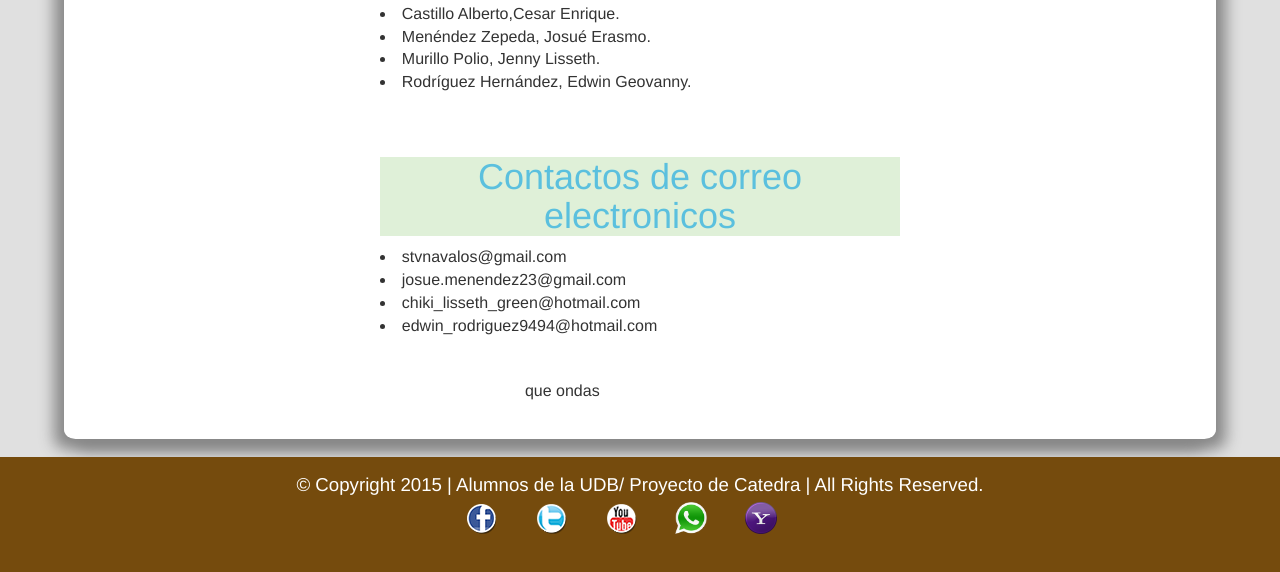
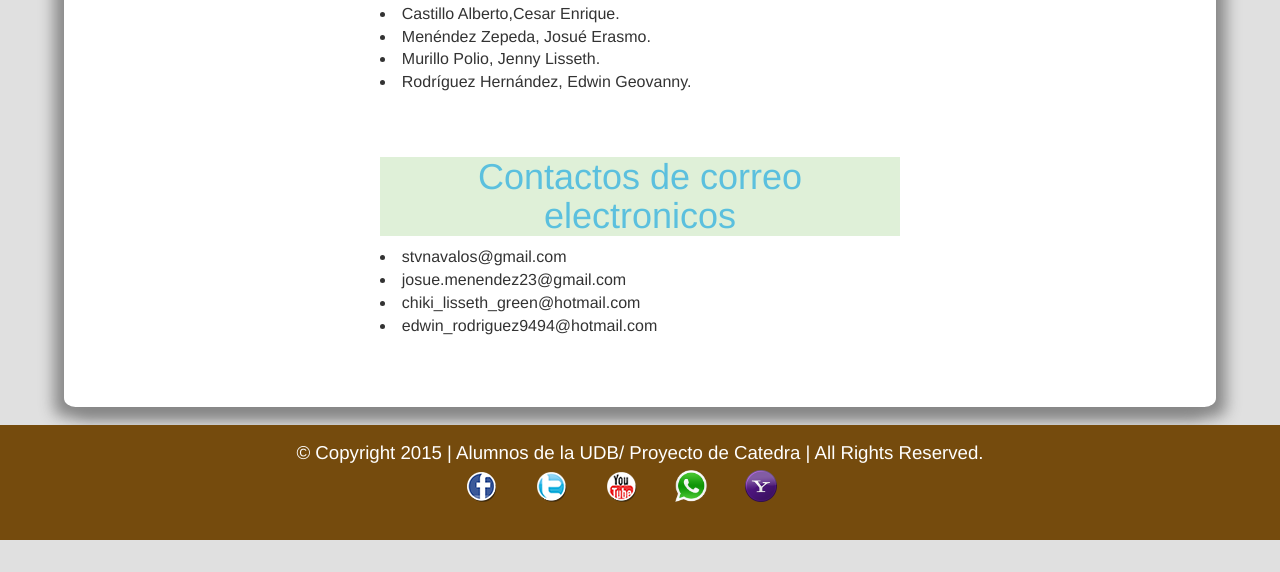
Before and after one commit to Erasmo23/proyecto-de-catedra-DAW, a plain HTML site: page content/Creadores.html in a window 1280 px wide. Shown: the part 709-1281 px from the top of the page. After the commit the page ends 1249 px from the top, so only its background shows below. Drawn offline with nearby package versions, Linux system fonts and the light colour scheme.

Commit message:
terminada

```diff
--- a/content/Creadores.html
+++ b/content/Creadores.html
@@ -75,7 +75,6 @@
 			<li>edwin_rodriguez9494@hotmail.com</li>
 		</dl></p><br>
 	<section class="col-md-6 col-md-offset-3">
-	<p>que ondas</p>
 	</section>
 	</div><br>
 	<!--footer de plantilla de todas las paginas-->
```
